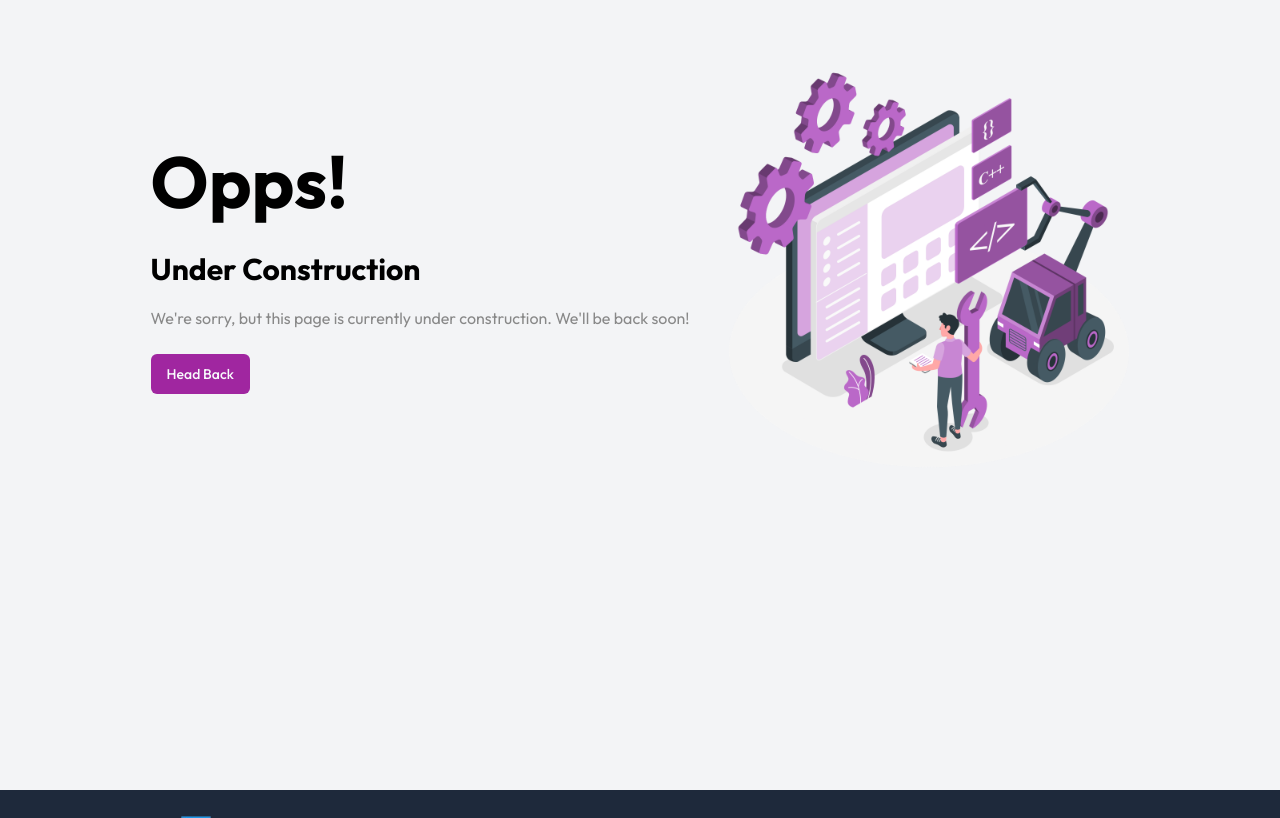
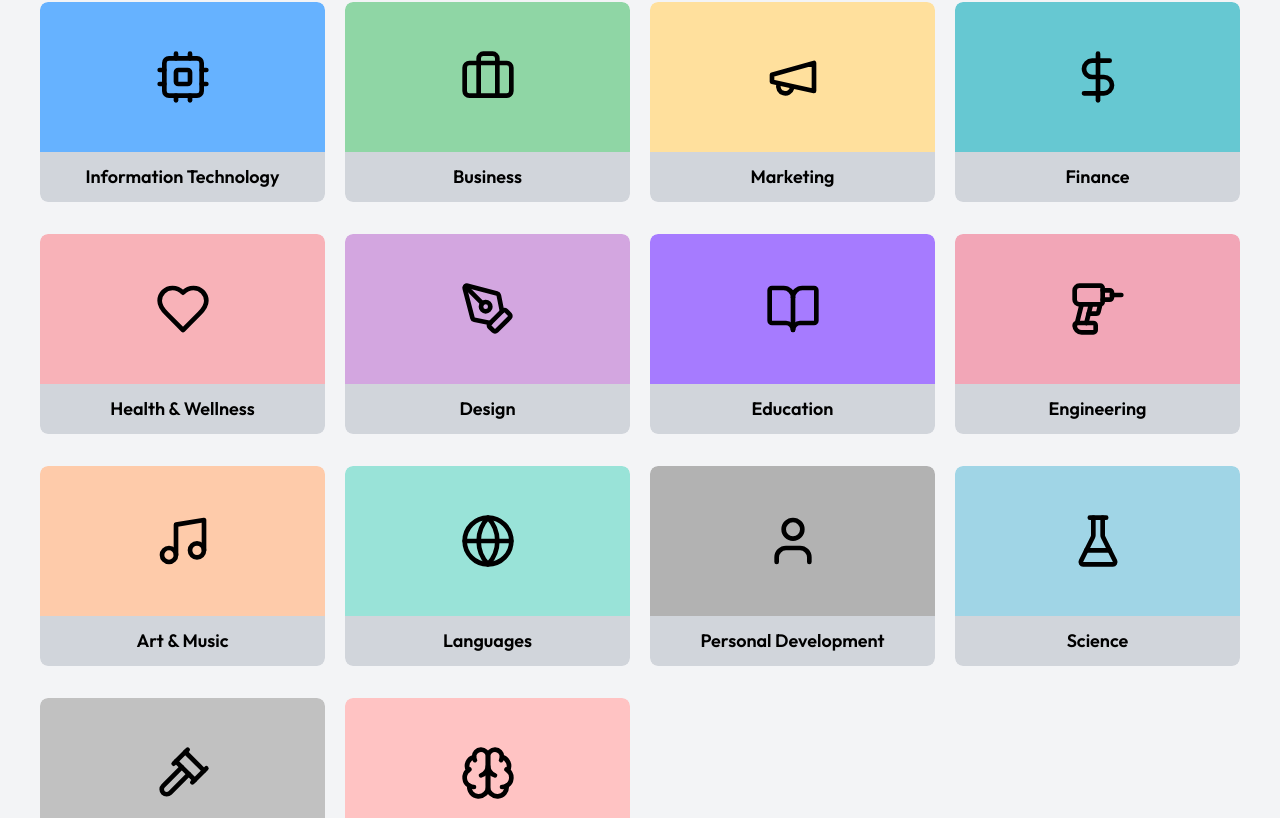
Before and after one commit to Prashant-12-shiy/uniLearn-frontend, a Next.js app: page /courses in a window 1280 px wide. Shown: the part 182-1000 px from the top of the page. Built offline with nearby package versions, Linux system fonts and the light colour scheme; no server answers.

Commit message:
add course page

```diff
--- a/src/app/(admin)/upload/page.js
+++ b/src/app/(admin)/upload/page.js
@@ -103,6 +103,7 @@ export default function ImageUploadForm() {
       formData.append("timestamp", timestamp); // Add timestamp for signature
       formData.append("api_key", api_key); // Add API key to the request
 
+
       // Step 3: Upload the file to Cloudinary using the signed request
       const res = await axios.post(
         `https://api.cloudinary.com/v1_1/${cloudName}/image/upload`,
@@ -110,19 +111,21 @@ export default function ImageUploadForm() {
       );
 
       const { secure_url } = res.data;
+      setImageUrl(secure_url); // Update the image URL
 
-      setImageUrl(secure_url); // Update the image URL
+      const updatedData = {
+        ...data,
+        logo: imageUrl,
+      };
+      addUniversityMutation(updatedData);
+
       reset(); // Reset the form
     } catch (error) {
       console.error("Error uploading image:", error);
     } finally {
       setLoading(false);
     }
-    const updatedData = {
-      ...data,
-      logo: imageUrl,
-    };
-    addUniversityMutation(updatedData);
+
 
   };
 
--- a/src/app/(pages)/college/page.js
+++ b/src/app/(pages)/college/page.js
@@ -4,7 +4,7 @@ import UnderConstruction from '@/components/UnderConstruction'
 
 const Page = () => {
   return (
-    <UnderConstruction/>
+    <UnderConstruction pageName={"College"}/>
   )
 }
 
--- a/src/app/(pages)/course/[id]/page.js
+++ b/src/app/(pages)/course/[id]/page.js
@@ -41,7 +41,7 @@ const Page = () => {
   };
 
   return (
-    <div className="mx-7 m-auto h-[100vh] py-10 pt-2">
+    <div className="mx-7 m-auto h-full py-10 pt-2">
       <DynamicBreadcrumb items={breadcrumbItems} />
       <h1 className="mt-5 text-4xl font-bold max-sm:text-2xl dark:text-white text-black">
         {courseData?.name}
@@ -73,9 +73,9 @@ const Page = () => {
             {semester?.subjects?.map((subject) => (
               <Dialog key={subject._id}>
                 <DialogTrigger asChild >
-                  <div className="flex gap-5 pl-2 items-center mb-2 dark:text-white text-black">
+                  <div className="flex gap-5 pl-2 items-center mb-2 dark:text-white text-black transition-colors duration-200 ease-in-out *:hover:text-[#4d70ca] hover:cursor-pointer">
                   <p>{subject?.code}</p>
-                  <p className="block max-sm:text-sm  hover:text-[#76c6e9] transition-colors duration-200 ease-in-out hover:cursor-pointer dark:text-white text-black">
+                  <p className="block max-sm:text-sm">
                     {subject.name}
                   </p>
                   </div>
--- /dev/null
+++ b/src/app/(pages)/courses/(categories)/[slug]/page.js
@@ -0,0 +1,20 @@
+"use client"
+import React from 'react'
+import { useParams } from 'next/navigation'
+import UnderConstruction from '@/components/UnderConstruction'
+
+const Page = () => {
+
+  const params = useParams();
+  let slug = params.slug;
+  slug = slug.charAt(0).toUpperCase() + slug.slice(1);
+
+  return (
+    <div>
+
+      <UnderConstruction pageName={slug}/>
+    </div>
+  )
+}
+
+export default Page
--- a/src/app/(pages)/courses/page.js
+++ b/src/app/(pages)/courses/page.js
@@ -1,11 +1,87 @@
-"use client"
-import React from 'react'
-import UnderConstruction from '@/components/UnderConstruction'
+"use client";
+import React from "react";
+import UnderConstruction from "@/components/UnderConstruction"; // Keep if needed, otherwise remove
+import {
+  Cpu,
+  Briefcase,
+  Megaphone,
+  DollarSign,
+  Heart,
+  PenTool,
+  BookOpen,
+  Drill,
+  Music,
+  Globe,
+  User,
+  FlaskConical,
+  Gavel,
+  Brain,
+} from "lucide-react";
+import Link from "next/link";
 
 const Page = () => {
+  const courseCategories = [
+    { name: "Information Technology", icon: <Cpu />, bgColor: "bg-[#66B2FF]" }, // Light Blue
+    { name: "Business", icon: <Briefcase />, bgColor: "bg-[#8FD6A5]" }, // Light Green
+    { name: "Marketing", icon: <Megaphone />, bgColor: "bg-[#FFE09D]" }, // Light Yellow
+    { name: "Finance", icon: <DollarSign />, bgColor: "bg-[#66C8D2]" }, // Light Teal
+    { name: "Health & Wellness", icon: <Heart />, bgColor: "bg-[#F8B2B8]" }, // Light Red
+    { name: "Design", icon: <PenTool />, bgColor: "bg-[#D3A6E0]" }, // Light Purple
+    { name: "Education", icon: <BookOpen />, bgColor: "bg-[#A67BFF]" }, // Light Indigo
+    { name: "Engineering", icon: <Drill />, bgColor: "bg-[#F2A6B7]" }, // Light Pink
+    { name: "Art & Music", icon: <Music />, bgColor: "bg-[#FECBAA]" }, // Light Orange
+    { name: "Languages", icon: <Globe />, bgColor: "bg-[#99E3D8]" }, // Light Mint
+    { name: "Personal Development", icon: <User />, bgColor: "bg-[#B2B2B2]" }, // Light Gray
+    { name: "Science", icon: <FlaskConical />, bgColor: "bg-[#A0D5E6]" }, // Light Blue
+    { name: "Law", icon: <Gavel />, bgColor: "bg-[#C1C1C1]" }, // Light Gray
+    { name: "Psychology", icon: <Brain />, bgColor: "bg-[#FFC3C3]" }, // Light Red
+  ];
+
+  const formatCourseName = (name) => {
+    const decodedString = decodeURIComponent(name);
+    // Replace '&' with 'and' or remove it
+    const formattedString = decodedString
+      .trim()
+      .replace(/&/g, "and")
+      .replace(/\s+/g, "-")
+      .toLowerCase();
+    return encodeURIComponent(formattedString);
+  };
+
   return (
-    <div><UnderConstruction/></div>
-  )
-}
+    <div className="mx-10">
+      <h2 className="text-center text-4xl font-semibold mb-5 max-md:text-2xl max-sm:text-xl dark:text-white text-black">
+        Categories
+      </h2>
 
-export default Page
+      <div className="grid grid-cols-4 gap-5 max-md:grid-cols-3 max-sm:grid-cols-2">
+        {courseCategories.map((course, index) => {
+          return (
+            <Link
+              href={`/courses/${formatCourseName(course.name)}`}
+              key={index}
+            >
+              <div className="flex flex-col h-[200px] max-md:h-[150px] rounded-lg cursor-pointer hover:scale-105 transition-all mt-3 duration-300 ease-in-out relative group overflow-hidden">
+                <div
+                  className={`h-[150px] max-md:h-[115px] flex justify-center items-center rounded-t-lg ${course.bgColor} group-hover:bg-opacity-70  `}
+                >
+                  <p className="*:text-black *:w-14 *:h-14 "> {course.icon} </p>
+                </div>
+                <div className="justify-center text-lg font-semibold max-md:text-base max-sm:text-xs text-black flex items-center bg-gray-300 rounded-b-lg h-[50px]">
+                  {course.name}
+                </div>
+                <div className=" absolute inset-1 mb-4 flex items-center justify-center">
+                  <p className=" w-fit font-semibold  -translate-x-[500px] group-hover:translate-x-0 transition-all duration-300 text-xl ">
+                    0 Course
+                  </p>
+                </div>
+              </div>
+            </Link>
+          );
+        })}
+      </div>
+    </div>
+  );
+};
+
+export default Page;
--- a/src/components/HomeComponents/Header.js
+++ b/src/components/HomeComponents/Header.js
@@ -118,7 +118,7 @@ const Header = () => {
           </NavigationMenu>
         ))}
 
-        <Link href="/college">College</Link>
+        <Link href="/courses">Courses</Link>
 
         <Link href="/university">University</Link>
       </div>
--- a/src/components/UnderConstruction.js
+++ b/src/components/UnderConstruction.js
@@ -4,7 +4,7 @@ import Image from "next/image";
 import { Button } from "@/components/ui/Button";
 import Link from "next/link";
 
-const UnderConstruction = () => {
+const UnderConstruction = ({pageName}) => {
   return (
     <div>
       <div className="h-[80vh] flex justify-center gap-10 items-center mt-8 max-md:flex-col-reverse ">
@@ -12,7 +12,7 @@ const UnderConstruction = () => {
           <h2 className="text-7xl font-bold dark:text-white text-black ">
             Opps! <br />
             <span className="text-3xl dark:text-gray-300 text-black">
-              Under Construction
+              {pageName} is Under Construction
             </span>
           </h2>
           <p className="mt-4 text-[#888] ">
```
